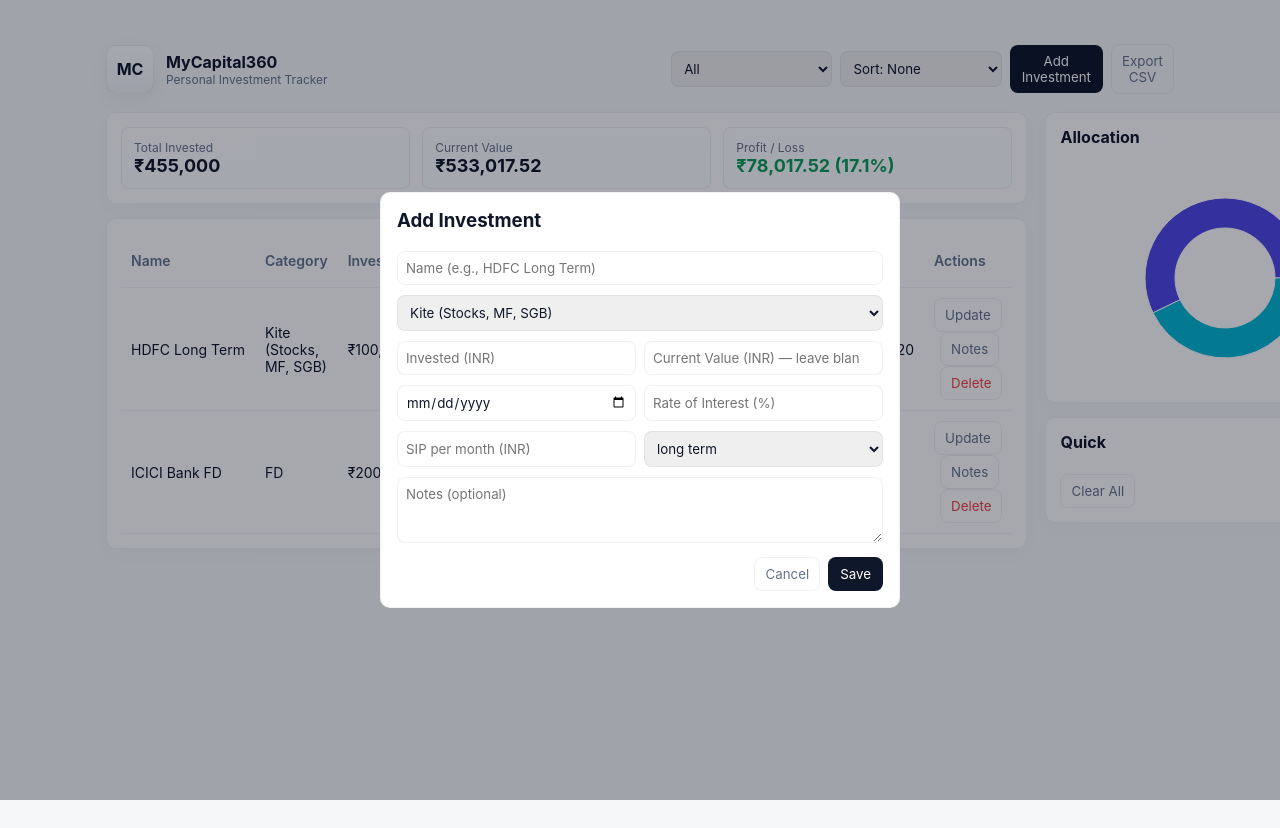
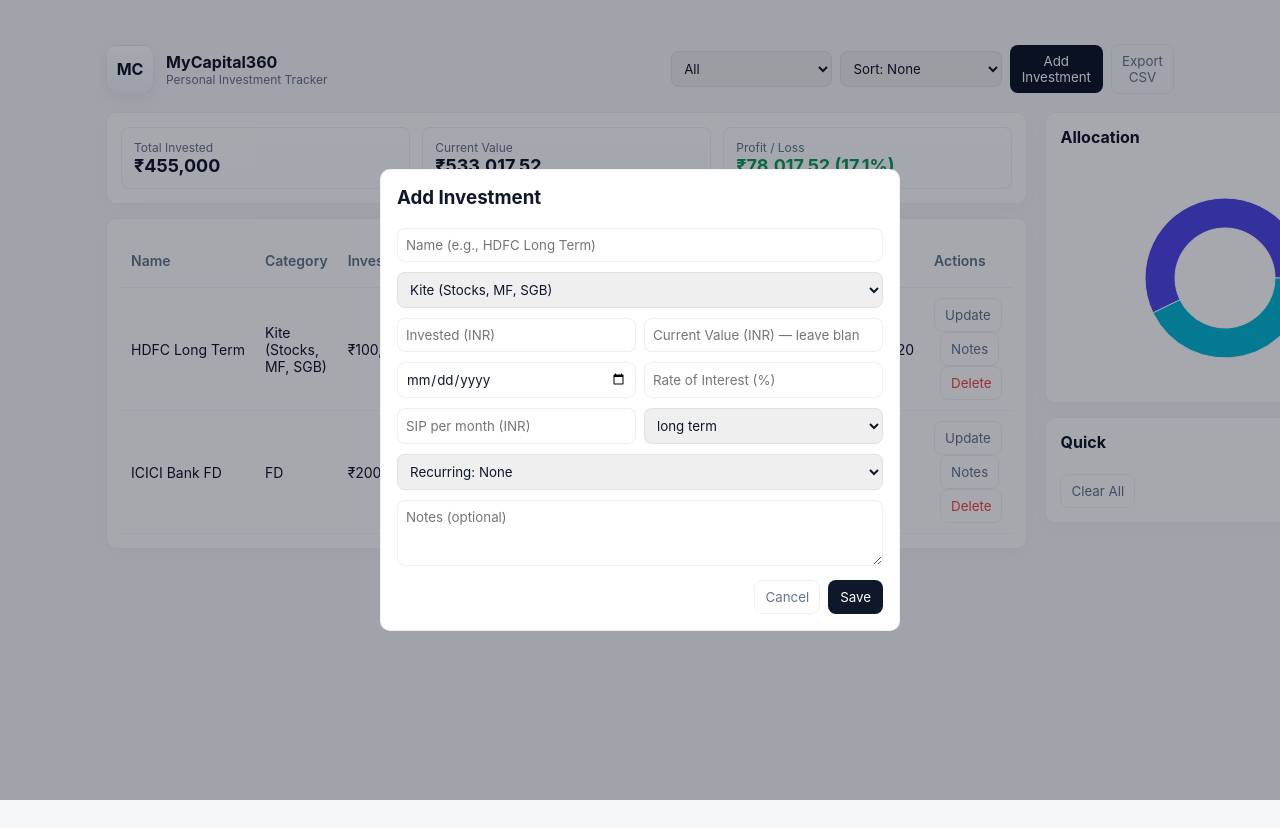
Before and after one commit to sharanuvl1-png/InvestmentTracker, a React (Vite) app in the folder frontend/: page / in a window 1280 px wide. Both pictures are taken after a click on the button "Add Investment". Shown: the top 828 px of the page. Built offline with nearby package versions, Linux system fonts and the light colour scheme.

Commit message:
Update AddInvestmentModal.jsx

```diff
--- a/frontend/src/components/AddInvestmentModal.jsx
+++ b/frontend/src/components/AddInvestmentModal.jsx
@@ -1,4 +1,4 @@
-import React, { useState } from "react";
+import React, { useState, useEffect } from "react";
 
 const CATEGORY_OPTIONS = [
   "Bonds",
@@ -18,72 +18,86 @@ const CATEGORY_OPTIONS = [
   "Others"
 ];
 
-export default function AddInvestmentModal({ onClose, onSave }){
-  const [name, setName] = useState("");
-  const [category, setCategory] = useState(CATEGORY_OPTIONS[1]); // default Kite
-  const [invested, setInvested] = useState("");
-  const [current, setCurrent] = useState("");
-  const [date, setDate] = useState("");
-  const [notes, setNotes] = useState("");
-  const [sip, setSip] = useState("");
-  const [tag, setTag] = useState("long term");
-  const [roi, setRoi] = useState("");
+export default function AddInvestmentModal({ onClose, onSave, editData }) {
+  // Initialize state from editData when provided
+  const [name, setName] = useState(editData?.name || "");
+  const [category, setCategory] = useState(editData?.category || CATEGORY_OPTIONS[1]);
+  const [invested, setInvested] = useState(editData?.invested || "");
+  const [current, setCurrent] = useState(typeof editData?.current !== "undefined" ? editData.current : "");
+  const [date, setDate] = useState(editData?.date || "");
+  const [notes, setNotes] = useState(editData?.notes || "");
+  const [sip, setSip] = useState(editData?.sip || "");
+  const [tag, setTag] = useState(editData?.tag || "long term");
+  const [roi, setRoi] = useState(typeof editData?.roi !== "undefined" ? editData.roi : "");
+  const [recurringType, setRecurringType] = useState(editData?.recurringType || "none");
+  const [recurringInterval, setRecurringInterval] = useState(editData?.recurringInterval || "");
 
-  function submit(e){
+  // When editData changes (opening modal for edit), update fields
+  useEffect(() => {
+    if (editData) {
+      setName(editData.name || "");
+      setCategory(editData.category || CATEGORY_OPTIONS[1]);
+      setInvested(editData.invested || "");
+      setCurrent(typeof editData.current !== "undefined" ? editData.current : "");
+      setDate(editData.date || "");
+      setNotes(editData.notes || "");
+      setSip(editData.sip || "");
+      setTag(editData.tag || "long term");
+      setRoi(typeof editData.roi !== "undefined" ? editData.roi : "");
+      setRecurringType(editData.recurringType || "none");
+      setRecurringInterval(editData.recurringInterval || "");
+    }
+  }, [editData]);
+
+  function submit(e) {
     e.preventDefault();
 
-    const investedNum = Number(invested || 0);
-    const currentNum = Number(current || 0);
-    const roiNum = Number(roi || 0);
-
-    // auto-calc current if current not provided but roi + date given
-    let autoCurrent = currentNum;
-    if ((!current || Number(current) === 0) && roiNum > 0 && date) {
-      const years = Math.max(0, (Date.now() - new Date(date).getTime()) / (365.25 * 24 * 60 * 60 * 1000));
-      autoCurrent = Number((investedNum * Math.pow(1 + roiNum / 100, years)).toFixed(2));
-    }
-
+    // send raw values; App will compute accurate current if left blank
     onSave({
       name,
       category,
-      invested: investedNum,
-      current: autoCurrent || currentNum,
+      invested: Number(invested || 0),
+      current: current === "" ? 0 : Number(current || 0),
       date,
       notes,
       sip: Number(sip || 0),
       tag,
-      roi: roiNum
+      roi: Number(roi || 0),
+      recurringType,
+      recurringInterval: Number(recurringInterval || 0)
     });
   }
+
+  const title = editData ? "Edit Investment" : "Add Investment";
 
   return (
     <div className="modal-backdrop">
       <div className="modal">
-        <h3 style={{marginTop:0}}>Add Investment</h3>
+        <h3 style={{ marginTop: 0 }}>{title}</h3>
         <form onSubmit={submit}>
           <div className="form-row">
-            <input className="input" placeholder="Name (e.g., HDFC Long Term)" value={name} onChange={e=>setName(e.target.value)} required />
+            <input className="input" placeholder="Name (e.g., HDFC Long Term)" value={name} onChange={e => setName(e.target.value)} required />
           </div>
 
           <div className="form-row">
-            <select className="input" value={category} onChange={e=>setCategory(e.target.value)}>
+            <select className="input" value={category} onChange={e => setCategory(e.target.value)}>
               {CATEGORY_OPTIONS.map(c => <option key={c} value={c}>{c}</option>)}
             </select>
           </div>
 
           <div className="form-row">
-            <input className="input" placeholder="Invested (INR)" type="number" value={invested} onChange={e=>setInvested(e.target.value)} />
-            <input className="input" placeholder="Current Value (INR) — leave blank to auto-calc" type="number" value={current} onChange={e=>setCurrent(e.target.value)} />
+            <input className="input" placeholder="Invested (INR)" type="number" value={invested} onChange={e => setInvested(e.target.value)} />
+            <input className="input" placeholder="Current Value (INR) — leave blank to auto-calc" type="number" value={current} onChange={e => setCurrent(e.target.value)} />
           </div>
 
           <div className="form-row">
-            <input className="input" placeholder="Date of Investment" type="date" value={date} onChange={e=>setDate(e.target.value)} />
-            <input className="input" placeholder="Rate of Interest (%)" type="number" value={roi} onChange={e=>setRoi(e.target.value)} />
+            <input className="input" placeholder="Date of Investment" type="date" value={date} onChange={e => setDate(e.target.value)} />
+            <input className="input" placeholder="Rate of Interest (%)" type="number" value={roi} onChange={e => setRoi(e.target.value)} />
           </div>
 
           <div className="form-row">
-            <input className="input" placeholder="SIP per month (INR)" type="number" value={sip} onChange={e=>setSip(e.target.value)} />
-            <select className="input" value={tag} onChange={e=>setTag(e.target.value)}>
+            <input className="input" placeholder="SIP per month (INR)" type="number" value={sip} onChange={e => setSip(e.target.value)} />
+            <select className="input" value={tag} onChange={e => setTag(e.target.value)}>
               <option value="long term">long term</option>
               <option value="short term">short term</option>
               <option value="child plan">child plan</option>
@@ -91,12 +105,25 @@ export default function AddInvestmentModal({ onClose, onSave }){
             </select>
           </div>
 
-          <div style={{marginBottom:10}}>
-            <textarea className="input" placeholder="Notes (optional)" value={notes} onChange={e=>setNotes(e.target.value)} rows={3}></textarea>
+          <div className="form-row">
+            <select className="input" value={recurringType} onChange={e => setRecurringType(e.target.value)}>
+              <option value="none">Recurring: None</option>
+              <option value="monthly">Monthly SIP</option>
+              <option value="yearly">Yearly Recurring</option>
+              <option value="custom">Custom (every X months)</option>
+            </select>
+
+            {recurringType === "custom" && (
+              <input className="input" placeholder="Every X months" type="number" value={recurringInterval} onChange={e => setRecurringInterval(e.target.value)} />
+            )}
           </div>
 
-          <div style={{display:"flex",justifyContent:"flex-end",gap:8}}>
-            <button type="button" className="btn-ghost" onClick={onClose}>Cancel</button>
+          <div style={{ marginBottom: 10 }}>
+            <textarea className="input" placeholder="Notes (optional)" value={notes} onChange={e => setNotes(e.target.value)} rows={3}></textarea>
+          </div>
+
+          <div style={{ display: "flex", justifyContent: "flex-end", gap: 8 }}>
+            <button type="button" className="btn-ghost" onClick={() => { onClose(); }}>Cancel</button>
             <button className="btn" type="submit">Save</button>
           </div>
         </form>
```
